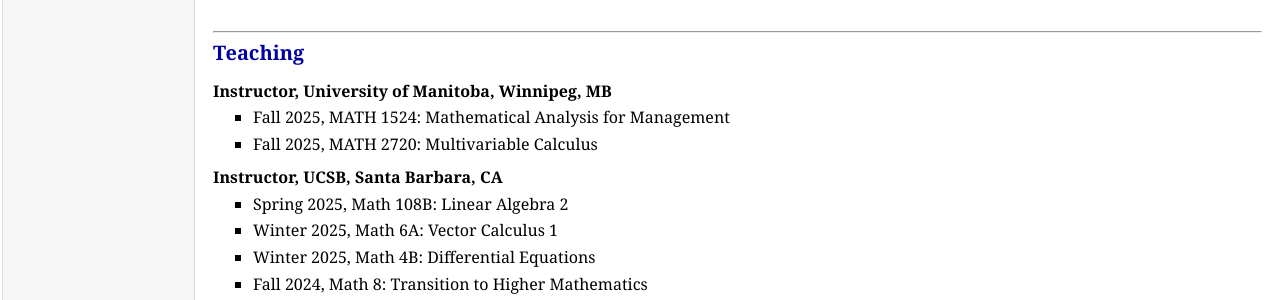
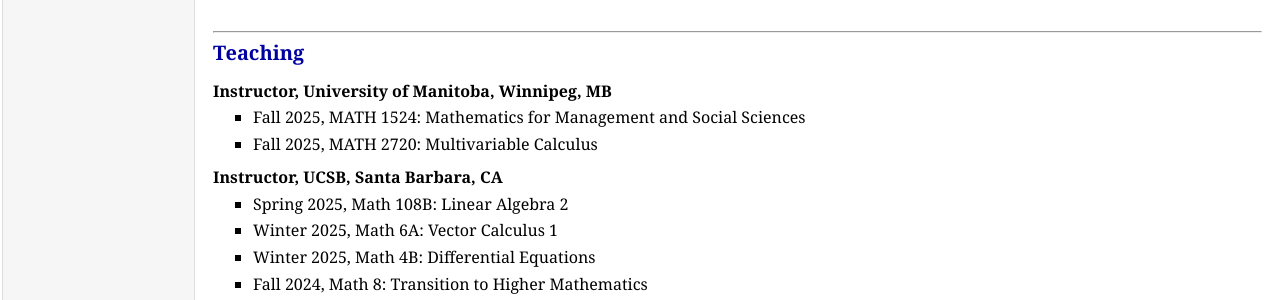
Before and after one commit to zhangqing2513/zhangqing2513.github.io, a Jekyll site: the page index.html, which Jekyll copies as it is, in a window 1280 px wide and 900 px high, scrolled down 1171 px. Shown: the part 154-454 px from the top of the window. Built offline with Jekyll 4.4.1, drawn with Linux system fonts in a browser that asks for light colours.

Commit message:
Update index.html

```diff
--- a/index.html
+++ b/index.html
@@ -111,7 +111,7 @@
 
 <p><span style="font-size: 100%"><strong>Instructor, University of Manitoba, Winnipeg, MB</strong></span></p>
 <ul>
-    <li><p>Fall 2025, MATH 1524: Mathematical Analysis for Management</p></li>
+    <li><p>Fall 2025, MATH 1524: Mathematics for Management and Social Sciences</p></li>
     <li><p>Fall 2025, MATH 2720: Multivariable Calculus</p></li>
 </ul>
 
```
